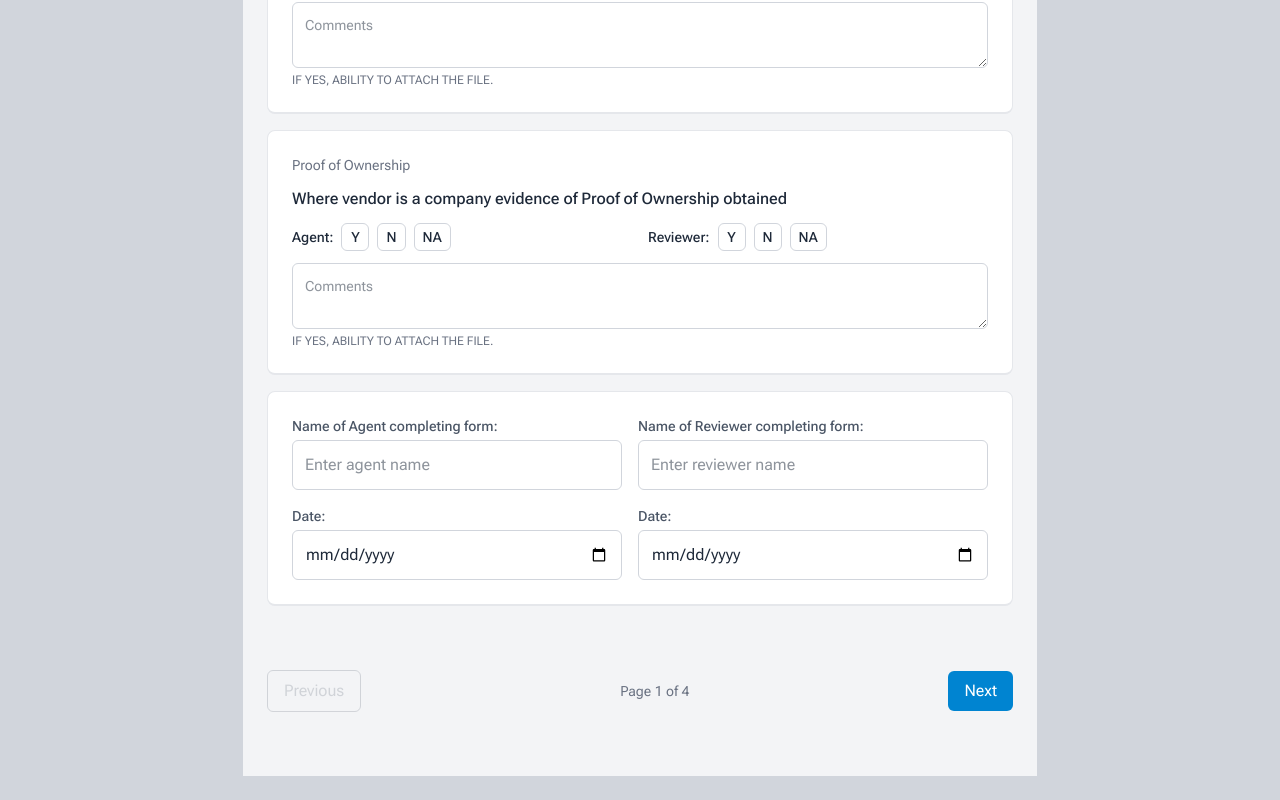
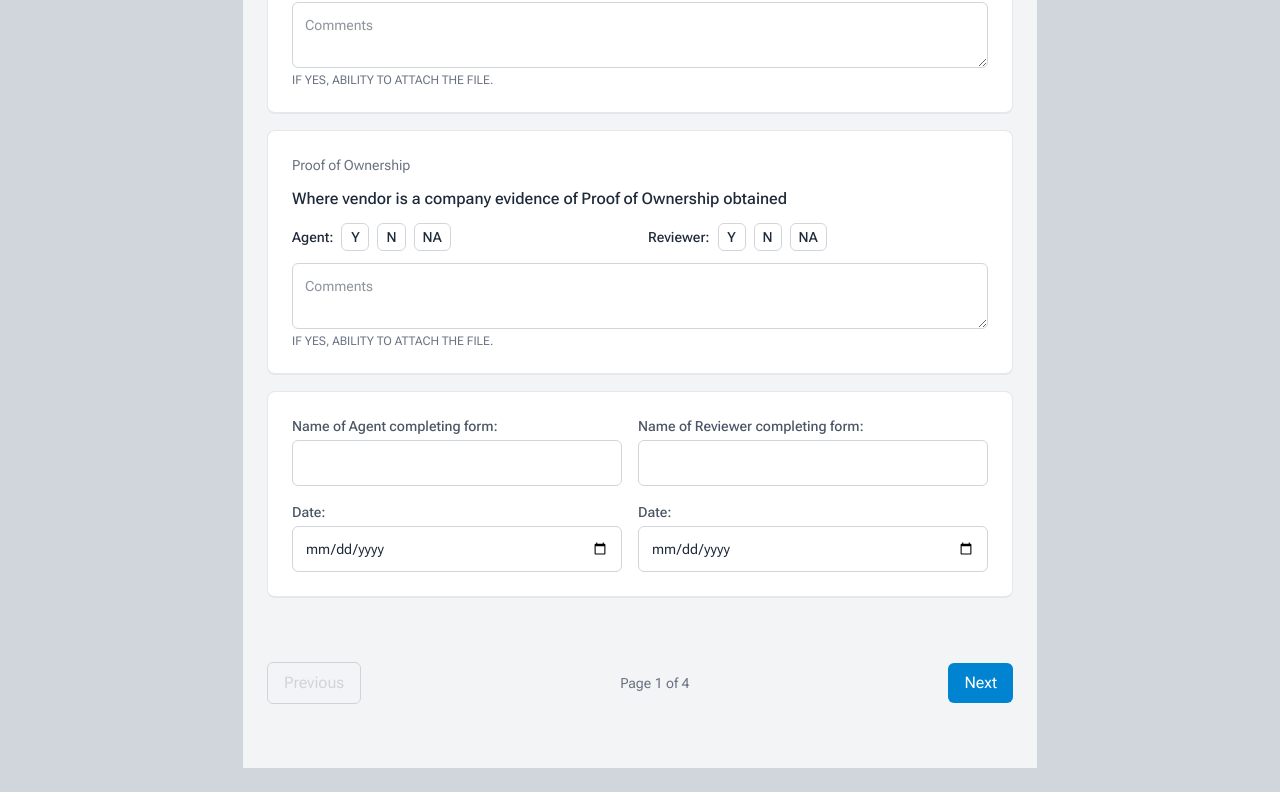
Before and after one commit to OW-Marns/web-form, a React (Vite) app: page / in a window 1280 px wide. Shown: the part 7674-8474 px from the top of the page. Built offline with nearby package versions, Linux system fonts and the light colour scheme.

Commit message:
Agent and Reviewe

```diff
--- a/src/App.tsx
+++ b/src/App.tsx
@@ -48,9 +48,6 @@ const App: React.FC = () => {
     //   alert("There was an error submitting the checklist.");
     // }
   };
-
-  const inputCommonStyles =
-    "outline-none w-full border border-gray-300 rounded-md p-3 focus:ring-1 focus:ring-sky-500 focus:border-sky-500";
 
   const sections = Object.keys(
     initialChecklistState
@@ -103,13 +100,10 @@ const App: React.FC = () => {
       {/* Agent and Reviewer */}
       <Card id="agent-reviewer-card">
         <div className="grid grid-rows-4 sm:grid-rows-2 grid-flow-col gap-4">
-          <div className="flex-1">
-            <label className="block text-sm font-medium text-gray-600 mb-1">
-              Name of Agent completing form:
-            </label>
-            <input
+          <Input
             type="text"
-              name="agent-name"
+            id="agent-name"
+            label="Name of Agent completing form:"
             value={signOff[key].agentName}
             onChange={(e) =>
               setSignOff((prev) => ({
@@ -117,17 +111,12 @@ const App: React.FC = () => {
                 [key]: { ...prev[key], agentName: e.target.value },
               }))
             }
-              placeholder="Enter agent name"
-              className={inputCommonStyles}
           />
-          </div>
 
-          <div className="flex-1">
-            <label className="block text-sm font-medium text-gray-600 mb-1">
-              Date:
-            </label>
-            <input
+          <Input
             type="date"
+            id="agent-date"
+            label="Date:"
             value={signOff[key].agentDate}
             onChange={(e) =>
               setSignOff((prev) => ({
@@ -135,17 +124,12 @@ const App: React.FC = () => {
                 [key]: { ...prev[key], agentDate: e.target.value },
               }))
             }
-              className={inputCommonStyles}
           />
-          </div>
 
-          <div className="flex-1">
-            <label className="block text-sm font-medium text-gray-600 mb-1">
-              Name of Reviewer completing form:
-            </label>
-            <input
+          <Input
             type="text"
-              name="reviewer-name"
+            id="reviewer-name"
+            label="Name of Reviewer completing form:"
             value={signOff[key].reviewerName}
             onChange={(e) =>
               setSignOff((prev) => ({
@@ -153,17 +137,12 @@ const App: React.FC = () => {
                 [key]: { ...prev[key], reviewerName: e.target.value },
               }))
             }
-              placeholder="Enter reviewer name"
-              className={inputCommonStyles}
           />
-          </div>
 
-          <div className="flex-1">
-            <label className="block text-sm font-medium text-gray-600 mb-1">
-              Date:
-            </label>
-            <input
+          <Input
             type="date"
+            id="reviewer-date"
+            label="Date:"
             value={signOff[key].reviewerDate}
             onChange={(e) =>
               setSignOff((prev) => ({
@@ -171,9 +150,7 @@ const App: React.FC = () => {
                 [key]: { ...prev[key], reviewerDate: e.target.value },
               }))
             }
-              className={inputCommonStyles}
           />
-          </div>
         </div>
       </Card>
 
```
Lines whose indentation alone changed are shown as unchanged.
